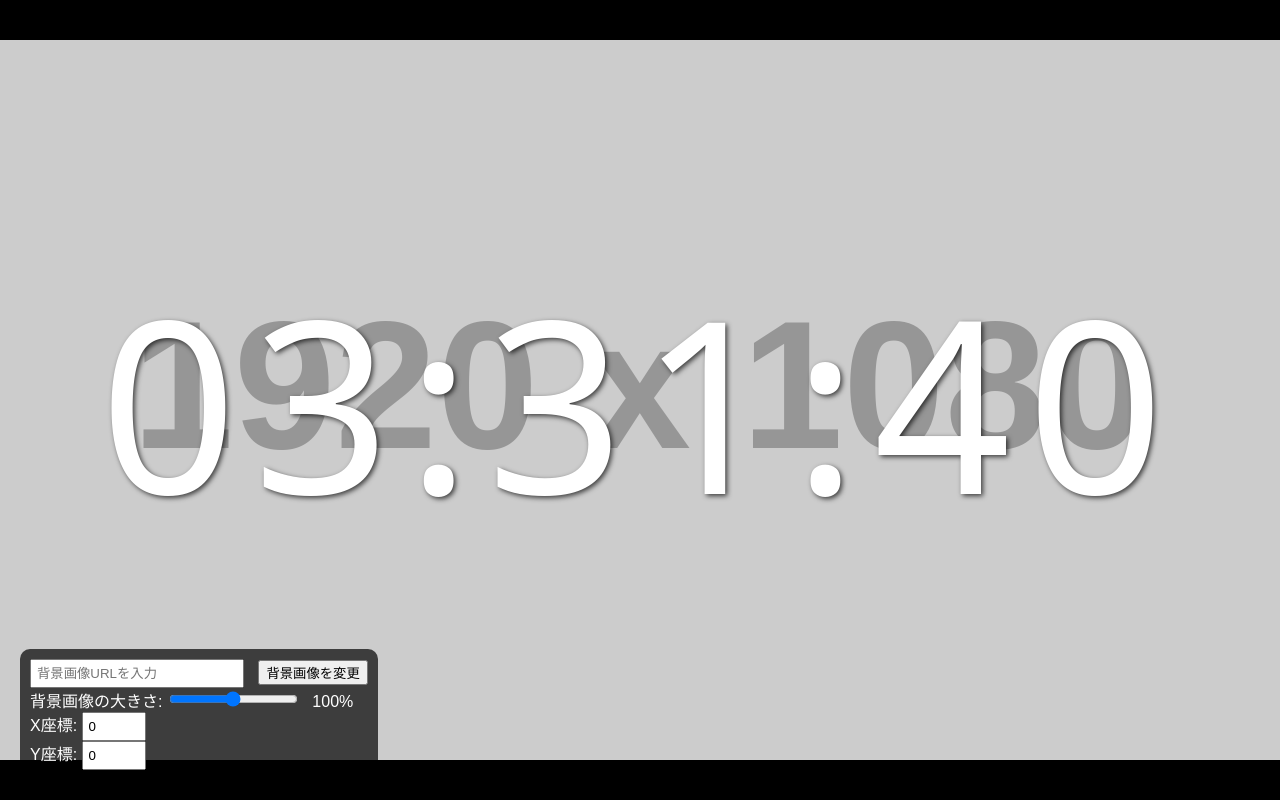
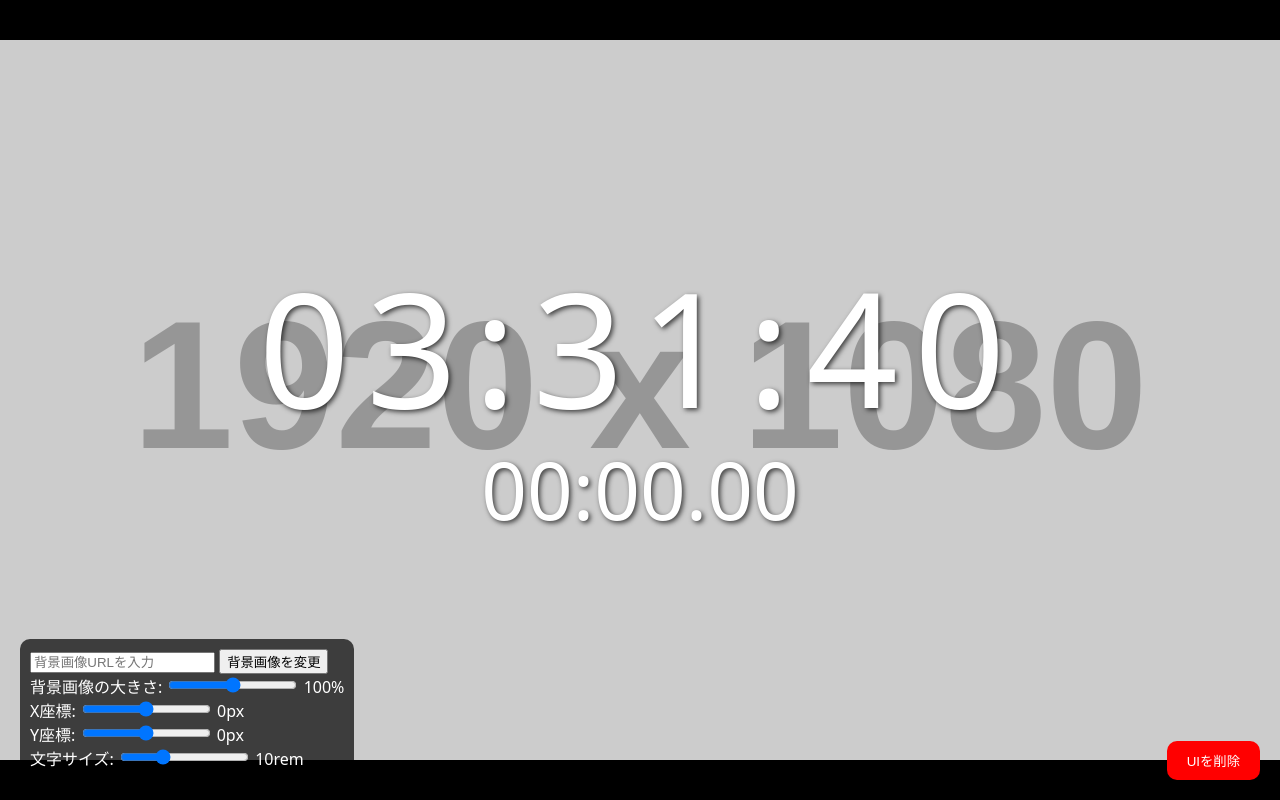
Before and after one commit to SuperYossy7/superyossy7.github.io, a plain HTML site: page clock.html in a window 1280 px wide. Drawn offline with Linux system fonts and the light colour scheme; placeholder pictures from the web are drawn by us.

Commit message:
feat: clockを改良

```diff
--- a/clock.html
+++ b/clock.html
@@ -11,22 +11,31 @@
             padding: 0;
             height: 100vh;
             display: flex;
+            flex-direction: column;
             justify-content: center;
             align-items: center;
-            font-family: Arial, sans-serif;
+            font-family: 'Noto Sans', sans-serif;
             color: white;
+            background-color: black;
             background-size: cover;
             background-position: center;
-            background-color: black;
-            background-repeat: no-repeat; /* 背景画像が繰り返し表示されないように */
+            background-repeat: no-repeat;
         }
 
         /* 時間表示のスタイル */
         .time-display {
-            font-family: 'Noto Sans', sans-serif; /* フォントを指定 */
+            font-size: 10rem;
+            text-shadow: 2px 2px 5px rgba(0, 0, 0, 0.7);
+            margin-bottom: 0px; /* 間隔を縮める */
+            line-height: 1.1;
             letter-spacing: 1rem;
-            font-size: 15rem;
+        }
+
+        /* ストップウォッチのスタイル */
+        .stopwatch-display {
+            font-size: 5rem;
             text-shadow: 2px 2px 5px rgba(0, 0, 0, 0.7);
+            cursor: pointer;
         }
 
         /* 背景画像設定エリア */
@@ -39,26 +48,18 @@
             border-radius: 10px;
         }
 
-        /* 画像URL入力フィールド */
-        .background-settings input[type="text"] {
-            width: 200px;
-            padding: 5px;
-            margin-right: 10px;
+        /* UI削除ボタン */
+        .remove-ui-button {
+            position: fixed;
+            bottom: 20px;
+            right: 20px;
+            background-color: red;
+            color: white;
+            border: none;
+            padding: 10px 20px;
+            border-radius: 10px;
+            cursor: pointer;
         }
-
-        /* サイズ調整スライダー */
-        .background-settings input[type="range"] {
-            margin-right: 10px;
-        }
-
-        /* X, Y座標の入力フィールド */
-        .background-settings input[type="number"] {
-            width: 50px;
-            padding: 5px;
-            margin-right: 10px;
-        }
-
-
     </style>
 </head>
 <body>
@@ -66,8 +67,11 @@
     <!-- 時間表示 -->
     <div class="time-display" id="timeDisplay">Loading...</div>
 
+    <!-- ストップウォッチ表示 -->
+    <div class="stopwatch-display" id="stopwatchDisplay">00:00.00</div>
+
     <!-- 背景画像設定 -->
-    <div class="background-settings">
+    <div class="background-settings" id="backgroundSettings">
         <input type="text" id="imageUrl" placeholder="背景画像URLを入力" />
         <button onclick="changeBackground()">背景画像を変更</button>
         <br />
@@ -75,12 +79,21 @@
         <input type="range" id="sizeRange" min="0" max="200" value="100" oninput="adjustBackgroundSize()" />
         <span id="sizeValue">100%</span>
         <br />
-        <label for="xPosition">X座標:</label>
-        <input type="number" id="xPosition" value="0" oninput="adjustBackgroundPosition()" />
+        <label for="xPositionRange">X座標:</label>
+        <input type="range" id="xPositionRange" min="-500" max="500" value="0" oninput="adjustBackgroundPosition()" />
+        <span id="xPositionValue">0px</span>
         <br />
-        <label for="yPosition">Y座標:</label>
-        <input type="number" id="yPosition" value="0" oninput="adjustBackgroundPosition()" />
+        <label for="yPositionRange">Y座標:</label>
+        <input type="range" id="yPositionRange" min="-500" max="500" value="0" oninput="adjustBackgroundPosition()" />
+        <span id="yPositionValue">0px</span>
+        <br />
+        <label for="fontSizeRange">文字サイズ:</label>
+        <input type="range" id="fontSizeRange" min="1" max="30" value="10" oninput="adjustFontSize()" />
+        <span id="fontSizeValue">10rem</span>
     </div>
+
+    <!-- UI削除ボタン -->
+    <button class="remove-ui-button" onclick="removeUI()">UIを削除</button>
 
     <script>
         // 日本時間を取得して表示する関数
@@ -96,6 +109,32 @@
             document.getElementById('timeDisplay').textContent = time;
         }
 
+        // ストップウォッチの初期値
+        let stopwatchMilliseconds = 0;
+        let stopwatchInterval;
+        let isRunning = false;
+
+        // ストップウォッチを更新する関数
+        function updateStopwatch() {
+            stopwatchMilliseconds += 10;
+            const minutes = String(Math.floor(stopwatchMilliseconds / 60000)).padStart(2, '0');
+            const seconds = String(Math.floor((stopwatchMilliseconds % 60000) / 1000)).padStart(2, '0');
+            const milliseconds = String(Math.floor((stopwatchMilliseconds % 1000) / 10)).padStart(2, '0');
+            document.getElementById('stopwatchDisplay').textContent = `${minutes}:${seconds}.${milliseconds}`;
+        }
+
+        // ストップウォッチのスタート/リセット
+        document.getElementById('stopwatchDisplay').addEventListener('click', () => {
+            if (isRunning) {
+                clearInterval(stopwatchInterval);
+                stopwatchMilliseconds = 0;
+                document.getElementById('stopwatchDisplay').textContent = '00:00.00';
+            } else {
+                stopwatchInterval = setInterval(updateStopwatch, 10);
+            }
+            isRunning = !isRunning;
+        });
+
         // 背景画像のサイズを調整する関数
         function adjustBackgroundSize() {
             const size = document.getElementById('sizeRange').value;
@@ -105,9 +144,19 @@
 
         // 背景画像の位置を調整する関数
         function adjustBackgroundPosition() {
-            const xPos = document.getElementById('xPosition').value + 'px';
-            const yPos = document.getElementById('yPosition').value + 'px';
+            const xPos = document.getElementById('xPositionRange').value + 'px';
+            const yPos = document.getElementById('yPositionRange').value + 'px';
             document.body.style.backgroundPosition = xPos + ' ' + yPos;
+            document.getElementById('xPositionValue').textContent = xPos;
+            document.getElementById('yPositionValue').textContent = yPos;
+        }
+
+        // 時刻表示とストップウォッチの文字サイズを調整する関数
+        function adjustFontSize() {
+            const fontSize = document.getElementById('fontSizeRange').value;
+            document.getElementById('timeDisplay').style.fontSize = fontSize + 'rem';
+            document.getElementById('stopwatchDisplay').style.fontSize = (fontSize / 2) + 'rem';
+            document.getElementById('fontSizeValue').textContent = fontSize + 'rem';
         }
 
         // 背景画像を変更する関数
@@ -115,6 +164,18 @@
             const imageUrl = document.getElementById('imageUrl').value;
             if (imageUrl) {
                 document.body.style.backgroundImage = `url(${imageUrl})`;
+            }
+        }
+
+        // UIを削除する関数
+        function removeUI() {
+            const settings = document.getElementById('backgroundSettings');
+            if (settings) {
+                settings.remove();
+            }
+            const button = document.querySelector('.remove-ui-button');
+            if (button) {
+                button.remove();
             }
         }
 
@@ -127,8 +188,12 @@
         document.body.style.backgroundPosition = 'center'; // 初期背景位置
         document.getElementById('sizeRange').value = 100; // 初期サイズスライダー
         document.getElementById('sizeValue').textContent = '100%'; // 初期サイズ値
-        document.getElementById('xPosition').value = 0; // 初期X座標
-        document.getElementById('yPosition').value = 0; // 初期Y座標
+        document.getElementById('xPositionRange').value = 0; // 初期X座標スライダー
+        document.getElementById('xPositionValue').textContent = '0px'; // 初期X座標値
+        document.getElementById('yPositionRange').value = 0; // 初期Y座標スライダー
+        document.getElementById('yPositionValue').textContent = '0px'; // 初期Y座標値
+        document.getElementById('fontSizeRange').value = 10; // 初期文字サイズスライダー
+        document.getElementById('fontSizeValue').textContent = '10rem'; // 初期文字サイズ値
     </script>
 
 </body>
```
